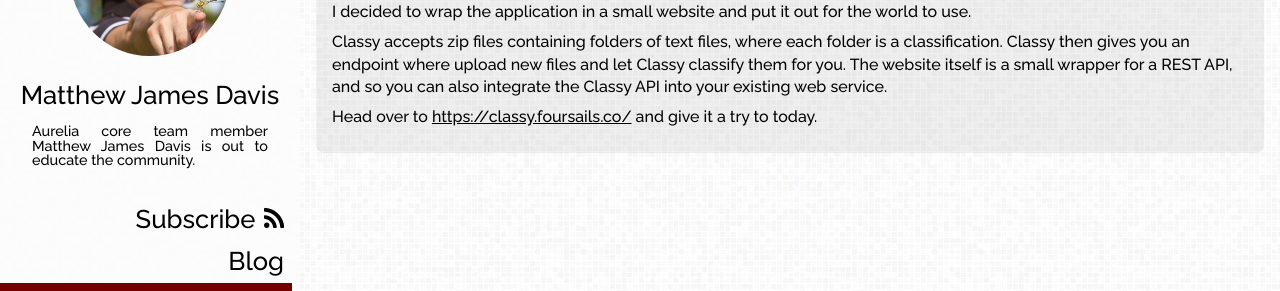
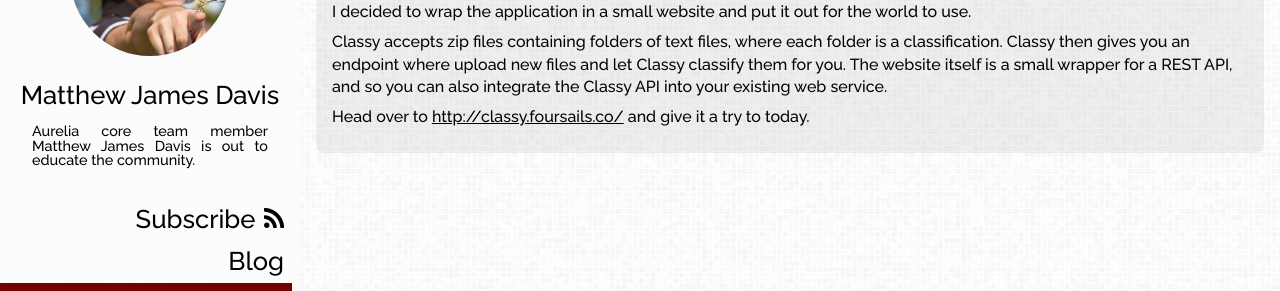
Before and after one commit to davismj/davismj.github.io, a Jekyll site: the page built from _posts/2016-3-5-classy.html, in a window 1280 px wide. Shown: the part 125-416 px from the top of the page. Built offline with Jekyll 4.4.1, drawn with Linux system fonts in a browser that asks for light colours; nearby versions of some CDN libraries; comment, search, counter and statistics services are not loaded; some of the changed lines change nothing that is shown.

Commit message:
Fix: Correct classy url

```diff
--- a/_posts/2016-3-5-classy.html
+++ b/_posts/2016-3-5-classy.html
@@ -14,4 +14,4 @@ published: true
 
 <p>Classy accepts zip files containing folders of text files, where each folder is a classification. Classy then gives you an endpoint where upload new files and let Classy classify them for you. The website itself is a small wrapper for a REST API, and so you can also integrate the Classy API into your existing web service.</p>
 
-<p>Head over to <a href="https://classy.foursails.co/">https://classy.foursails.co/</a> and give it a try to today.</p>
+<p>Head over to <a href="http://classy.foursails.co/">http://classy.foursails.co/</a> and give it a try to today.</p>
```
